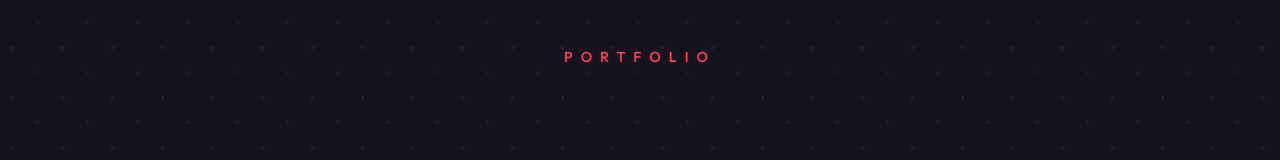
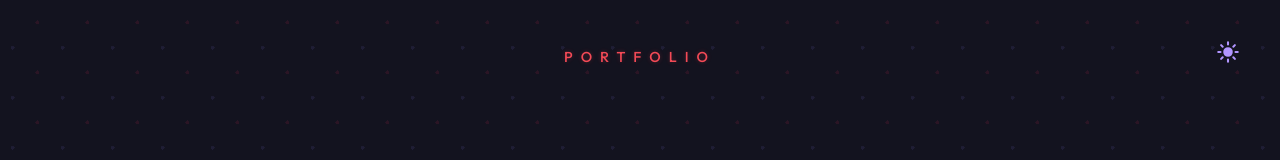
Before and after one commit to helixo01/PortfolioV2, a React (Create React App) app: page / in a window 1280 px wide. Shown: the top 160 px of the page. Built offline with nearby package versions, Linux system fonts and the light colour scheme.

Commit message:
Add
Adding a switch theme button to have a night and a day theme

```diff
--- a/src/App.css
+++ b/src/App.css
@@ -2,6 +2,7 @@
   margin: 0;
   padding: 0;
   box-sizing: border-box;
+  transition: background-color 0.3s ease, color 0.3s ease;
 }
 
 body {
--- a/src/App.js
+++ b/src/App.js
@@ -1,9 +1,24 @@
-import React from 'react';
+import React, { useState, useEffect } from 'react';
 import PortfolioPage from './pages/portfolio/PortfolioPage';
+import ThemeToggle from './components/ThemeToggle/ThemeToggle';
+import './styles/theme.css';
 
 function App() {
+  const [isDark, setIsDark] = useState(true);
+
+  useEffect(() => {
+    document.documentElement.setAttribute('data-theme', isDark ? 'dark' : 'light');
+  }, [isDark]);
+
+  const toggleTheme = () => {
+    setIsDark(!isDark);
+  };
+
   return (
-    <PortfolioPage />
+    <>
+      <ThemeToggle isDark={isDark} toggleTheme={toggleTheme} />
+      <PortfolioPage />
+    </>
   );
 }
 
--- /dev/null
+++ b/src/components/ThemeToggle/ThemeToggle.css
@@ -0,0 +1,22 @@
+.theme-toggle {
+  position: fixed;
+  top: 2rem;
+  right: 2rem;
+  background: transparent;
+  border: none;
+  color: var(--accent-secondary);
+  font-size: 1.5rem;
+  cursor: pointer;
+  z-index: 1000;
+  padding: 0.5rem;
+  display: flex;
+  align-items: center;
+  justify-content: center;
+  border-radius: 50%;
+  transition: all 0.3s ease;
+}
+
+.theme-toggle:hover {
+  transform: scale(1.1);
+  color: var(--accent-primary);
+}
--- /dev/null
+++ b/src/components/ThemeToggle/ThemeToggle.js
@@ -0,0 +1,13 @@
+import React from 'react';
+import { IoMoon, IoSunny } from 'react-icons/io5';
+import './ThemeToggle.css';
+
+const ThemeToggle = ({ isDark, toggleTheme }) => {
+  return (
+    <button className="theme-toggle" onClick={toggleTheme} aria-label="Toggle theme">
+      {isDark ? <IoSunny /> : <IoMoon />}
+    </button>
+  );
+};
+
+export default ThemeToggle;
--- /dev/null
+++ b/src/styles/theme.css
@@ -0,0 +1,31 @@
+:root {
+  /* Thème sombre (défaut) */
+  --bg-primary-dark: #13131f;
+  --bg-secondary-dark: #13131f;
+  --accent-primary-dark: #ff4d5a;
+  --accent-secondary-dark: #b195ff;
+  --text-primary-dark: #ffffff;
+
+  /* Thème clair */
+  --bg-primary-light: #f8f9fc;
+  --bg-secondary-light: #ffffff;
+  --accent-primary-light: #ff4d5a;
+  --accent-secondary-light: #7c5dfa;
+  --text-primary-light: #1a1a2e;
+
+  /* Variables actives (initialement thème sombre) */
+  --bg-primary: var(--bg-primary-dark);
+  --bg-secondary: var(--bg-secondary-dark);
+  --accent-primary: var(--accent-primary-dark);
+  --accent-secondary: var(--accent-secondary-dark);
+  --text-primary: var(--text-primary-dark);
+}
+
+/* Classe pour le thème clair */
+:root[data-theme='light'] {
+  --bg-primary: var(--bg-primary-light);
+  --bg-secondary: var(--bg-secondary-light);
+  --accent-primary: var(--accent-primary-light);
+  --accent-secondary: var(--accent-secondary-light);
+  --text-primary: var(--text-primary-light);
+}
```
